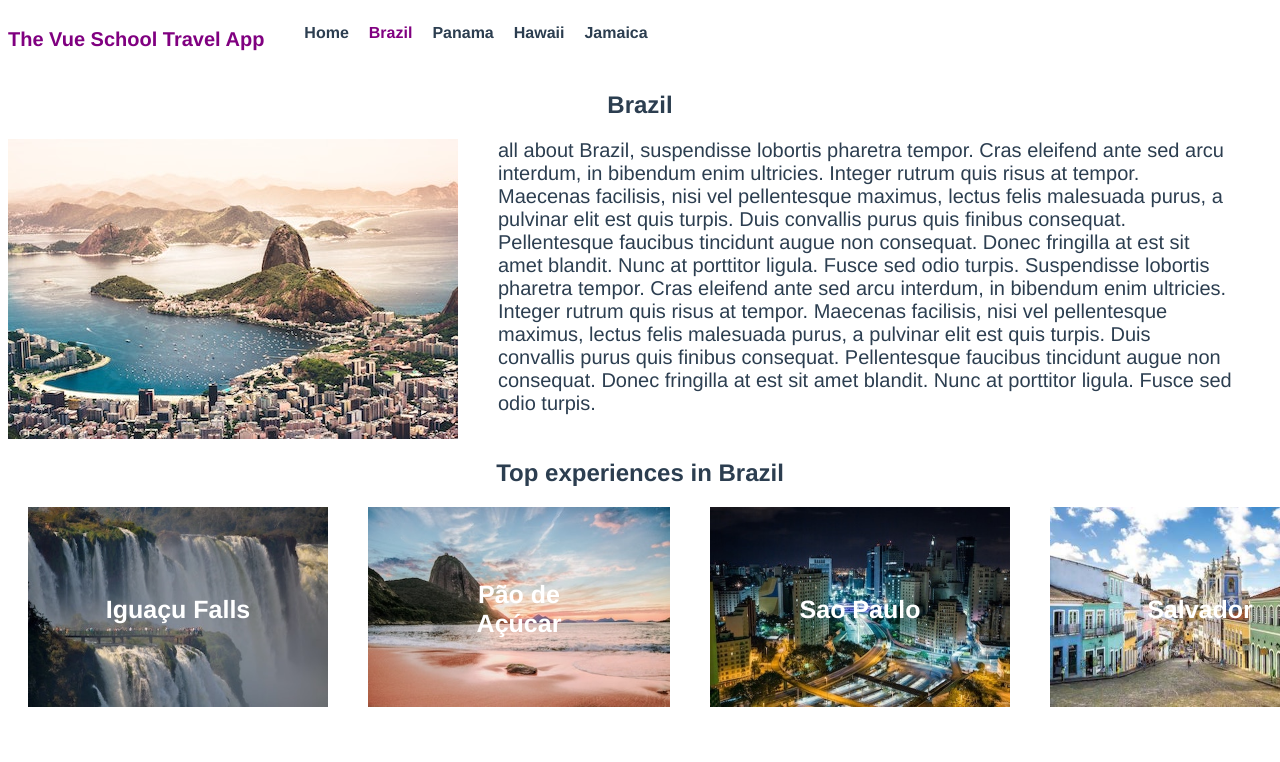
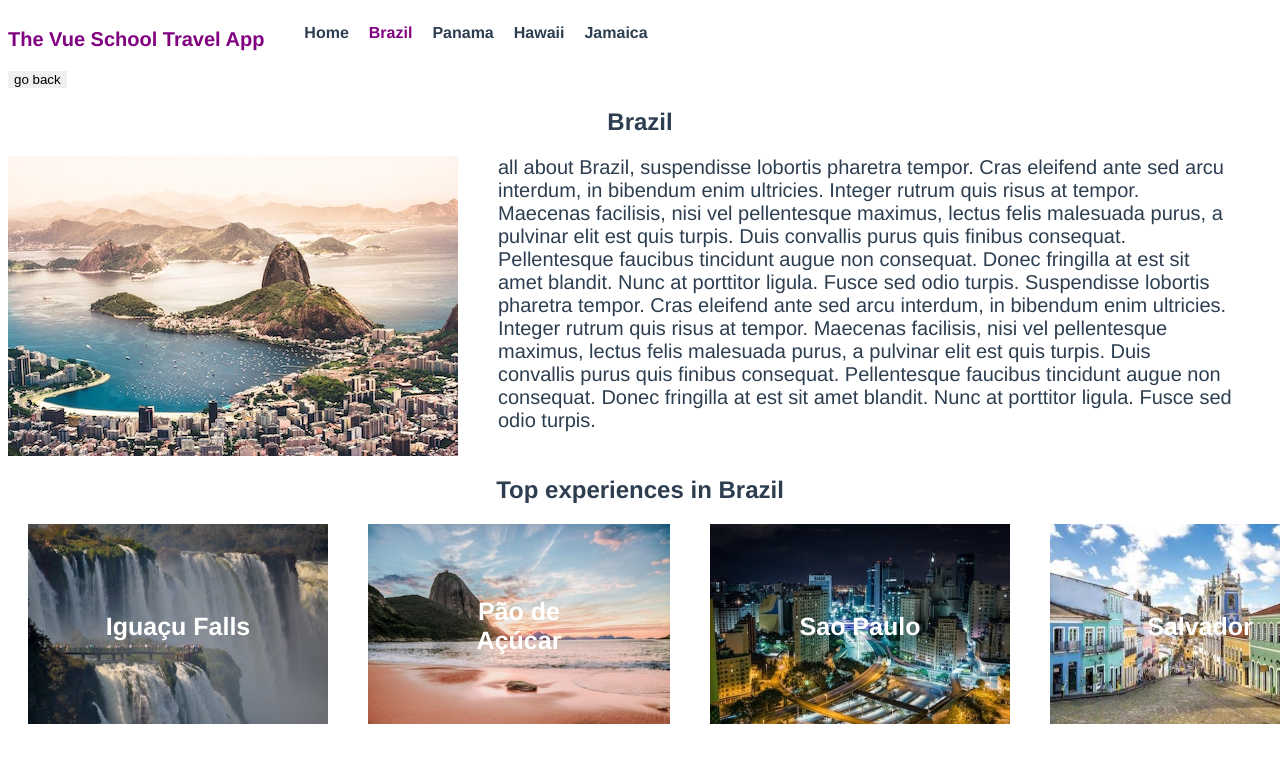
Before and after one commit to mamun-63/vue-travel-app, a Vue app: page /destinaton/brazil in a window 1280 px wide. Shown: the top 762 px of the page. Built offline with nearby package versions, Linux system fonts and the light colour scheme.

Commit message:
go back / this.$router.go(-1)

```diff
--- /dev/null
+++ b/src/components/GoBack.vue
@@ -0,0 +1,27 @@
+<template>
+  <span class="go-back">
+    <button @click="goBack">go back</button>
+  </span>
+</template>
+
+<script>
+export default {
+  methods: {
+    goBack() {
+      return this.$router.go(-1)
+    }
+  }
+}
+</script>
+
+<style>
+  .go-back {
+    display: flex;
+    cursor: pointer;
+  }
+
+  button {
+    border: 0;
+  }
+
+</style>
--- a/src/views/DestinationDetails.vue
+++ b/src/views/DestinationDetails.vue
@@ -1,5 +1,6 @@
 <template>
   <div>
+    <GoBack />
     <section class="destination">
       <h1>{{ destination.name }}</h1>
       <div class="destination-details">
@@ -27,8 +28,12 @@
 
 <script>
 import store from "../store";
+import GoBack from '../components/GoBack'
 
 export default {
+  components: {
+    GoBack
+  },
   data() {
     return {
       // slug: this.$route.params.slug
```
